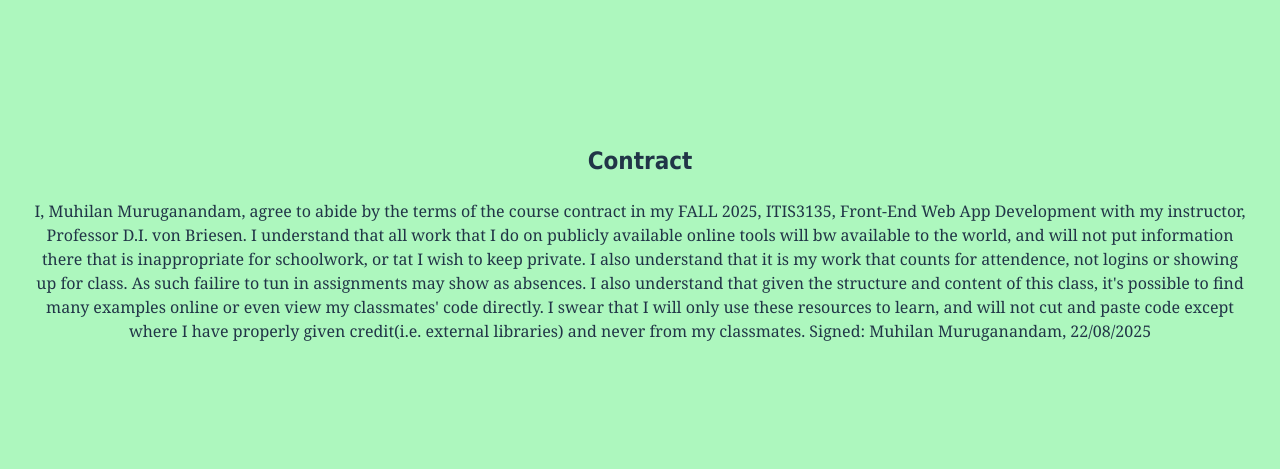
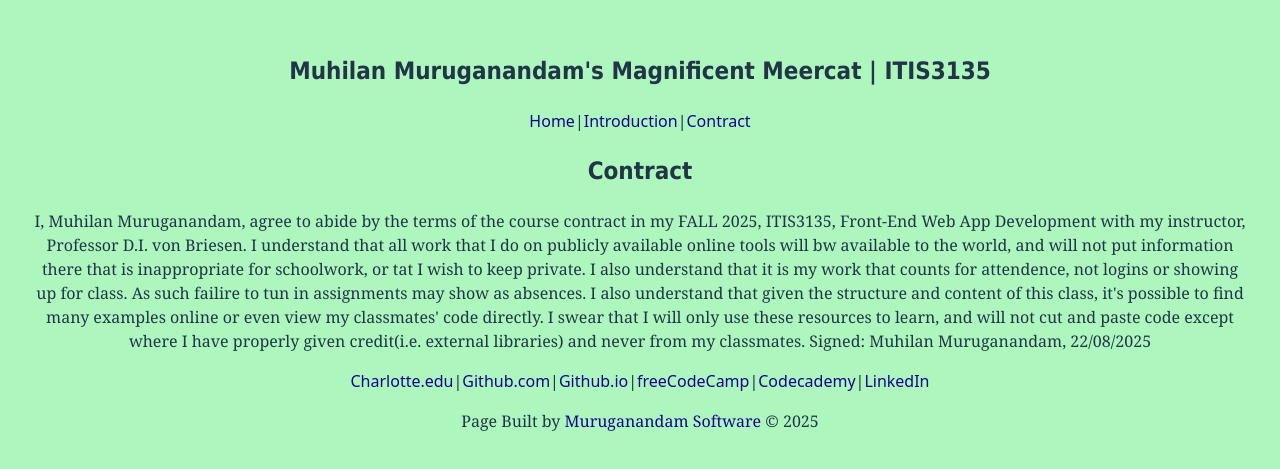
Before and after one commit to muhilmu-ctrl/itis3135-react, a React (Vite) app: page /contract in a window 1280 px wide. Shown: the part 159-628 px from the top of the page. Built offline with nearby package versions, Linux system fonts and the light colour scheme.

Commit message:
added header and footer to contract and introduction pages

```diff
--- a/src/Contract.jsx
+++ b/src/Contract.jsx
@@ -1,6 +1,10 @@
+import Header from "./Header";
+import Footer from "./Footer";
+
 export default function Contract(){
     return (
         <>
+        <Header/>
         <h2 class="mobile-heading">Contract</h2>
         <p>I, Muhilan Muruganandam, agree to abide by the terms of the course contract in my FALL 2025, ITIS3135, Front-End Web App Development with my instructor, Professor D.I. von Briesen.
 
@@ -12,6 +16,7 @@ export default function Contract(){
 
             Signed: Muhilan Muruganandam, 22/08/2025
         </p>
+        <Footer/>
         </>
     )
 }
--- a/src/Header.jsx
+++ b/src/Header.jsx
@@ -1,5 +1,4 @@
 import Navbar from "./Navbar";
-
 
 export default function Header(){
     return (
--- a/src/Introduction.jsx
+++ b/src/Introduction.jsx
@@ -1,6 +1,10 @@
+import Header from "./Header";
+import Footer from "./Footer";
+
 export default function Introduction(){
     return (
         <>
+        <Header/>
         <h2 class="mobile-heading">Introduction</h2>
         <h2 class="mobile-heading">Muhilan Muruganandam|Magnificent Meercat</h2>
         <figure>
@@ -25,8 +29,8 @@ export default function Introduction(){
             </li>
             <li><b>Graduating in 2027</b></li>
             <li><b>From Texas</b></li>
-
         </ul>
+        <Footer/>
         </>
     )
 }
--- a/src/Navbar.jsx
+++ b/src/Navbar.jsx
@@ -6,7 +6,7 @@ export default function Navbar() {
         |
         <a href="/introduction">Introduction</a>
         |
-        <a href="contract ">Contract</a>
+        <a href="/contract">Contract</a>
     </nav>
     </>
   )
```
